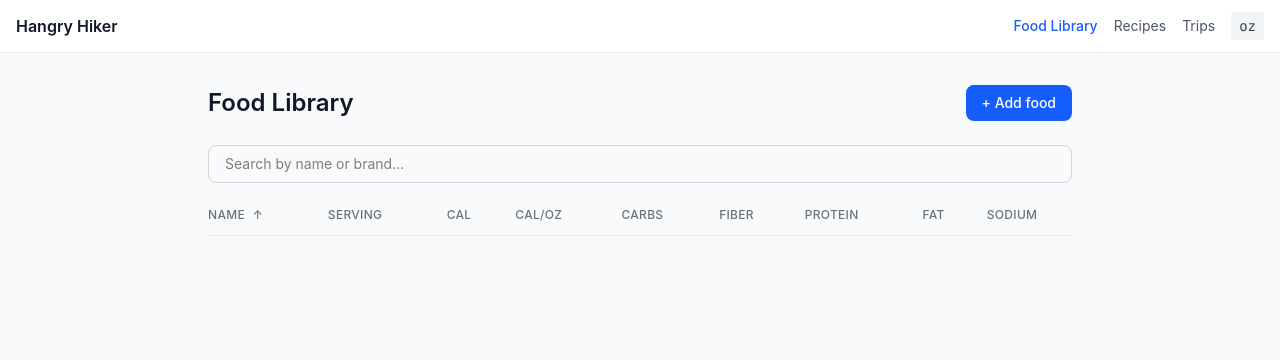
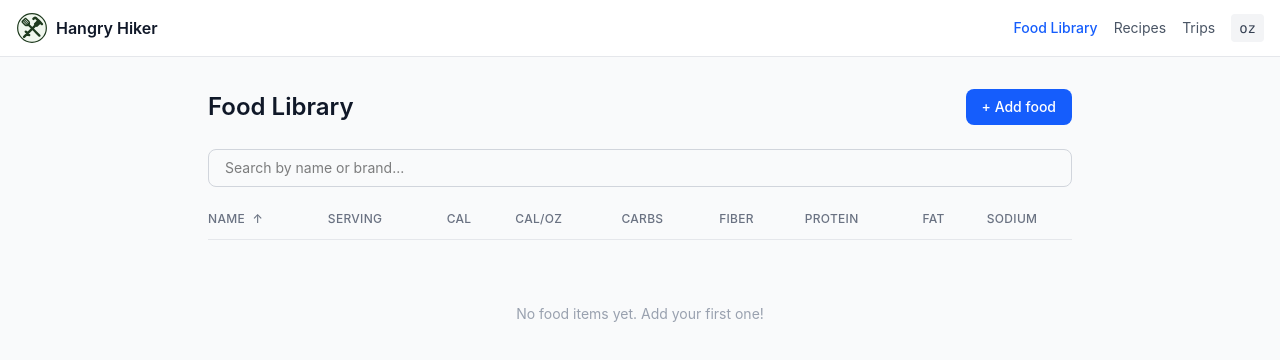
Before and after one commit to hawaiigal/hangryhiker, a React (Vite) app: page / in a window 1280 px wide. Shown: the top 360 px of the page. Built offline with nearby package versions, Linux system fonts and the light colour scheme.

Commit message:
Add logo

```diff
--- a/index.html
+++ b/index.html
@@ -3,6 +3,7 @@
   <head>
     <meta charset="UTF-8" />
     <meta name="viewport" content="width=device-width, initial-scale=1.0" />
+    <link rel="icon" href="/logo.svg" type="image/svg+xml" />
     <title>Hangry Hiker</title>
   </head>
   <body>
--- a/src/App.tsx
+++ b/src/App.tsx
@@ -16,7 +16,10 @@ function App() {
   return (
     <div className="min-h-screen bg-gray-50">
       <nav className="bg-white border-b border-gray-200 px-4 py-3 flex items-center justify-between print:hidden">
-        <span className="font-semibold text-gray-900">Hangry Hiker</span>
+        <div className="flex items-center gap-2">
+          <img src="/logo.svg" alt="" className="h-8 w-8" />
+          <span className="font-semibold text-gray-900">Hangry Hiker</span>
+        </div>
         <div className="flex items-center gap-4 text-sm">
           <NavLink to="/" end className={navLink}>Food Library</NavLink>
           <NavLink to="/recipes" className={navLink}>Recipes</NavLink>
```
Also changed, not shown: public/logo.svg (added).
